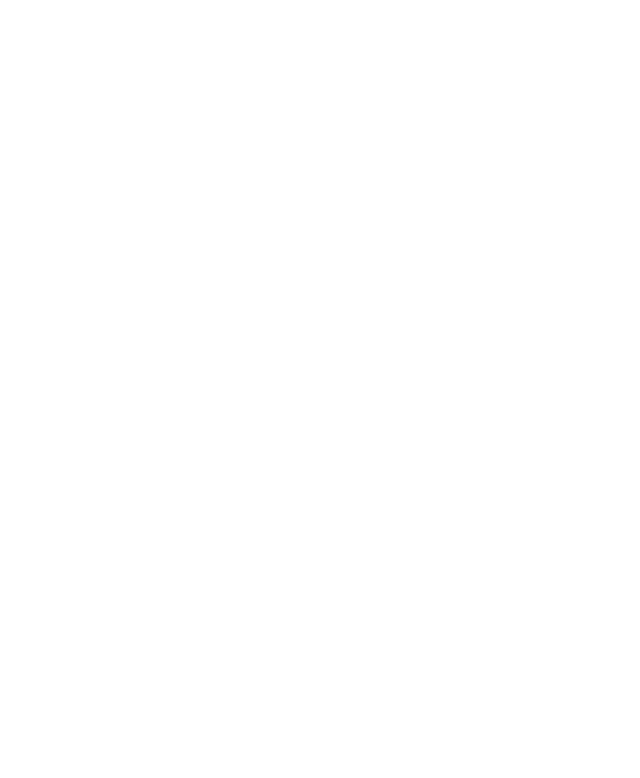
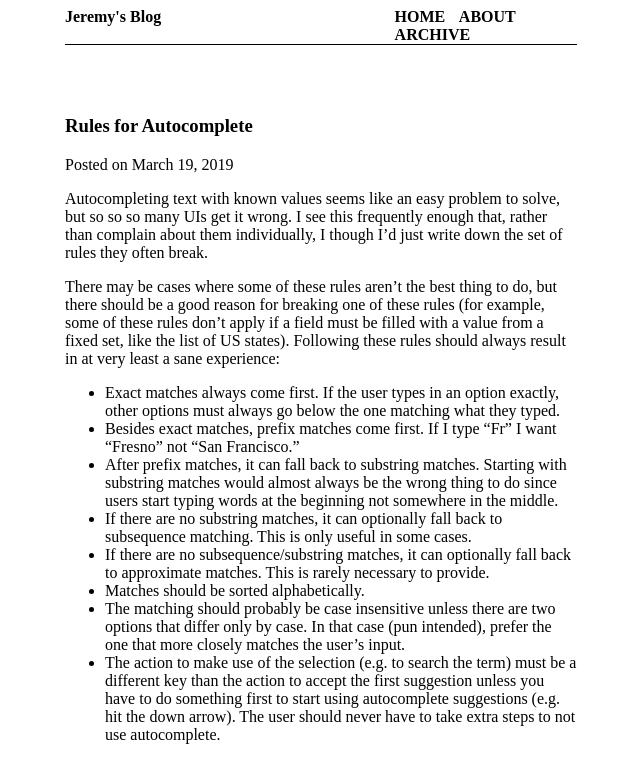
Before and after one commit to lauramunteanu89/SII, a plain HTML site: page index.html in a window 1280 px wide. Shown: the whole page, without its empty margins (319-959 px from the left). Drawn offline with Linux system fonts and the light colour scheme.

Commit message:
completed work

```diff
--- a/index.html
+++ b/index.html
@@ -1,9 +1,35 @@
 <!DOCTYPE html>
-<html>
+<html lang="en">
     <head>
-        <title>#</title>
+        <title>Jeremy's Blog</title>
+        <link rel="stylesheet" href="style.css">
     </head>
     <body>
-
+        <div class="header-top">
+        <div class="logo">
+            <a href="#">Jeremy's Blog</a>
+        </div>
+        <div class="menu">
+            <a href="#">HOME</a>
+            <a href="#">ABOUT</a>
+            <a href="#">ARCHIVE</a>
+        </div>
+        </div>
+        <div class="content">
+            <h3>Rules for Autocomplete</h3>
+            <p>Posted on March 19, 2019</p>
+            <p>Autocompleting text with known values seems like an easy problem to solve, but so so so many UIs get it wrong. I see this frequently enough that, rather than complain about them individually, I though I’d just write down the set of rules they often break.</p>
+            <p>There may be cases where some of these rules aren’t the best thing to do, but there should be a good reason for breaking one of these rules (for example, some of these rules don’t apply if a field must be filled with a value from a fixed set, like the list of US states). Following these rules should always result in at very least a sane experience:</p>
+            <ul>
+                <li>Exact matches always come first. If the user types in an option exactly, other options must always go below the one matching what they typed.</li>
+                <li>Besides exact matches, prefix matches come first. If I type “Fr” I want “Fresno” not “San Francisco.”</li>
+                <li>After prefix matches, it can fall back to substring matches. Starting with substring matches would almost always be the wrong thing to do since users start typing words at the beginning not somewhere in the middle.</li>
+                <li>If there are no substring matches, it can optionally fall back to subsequence matching. This is only useful in some cases.</li>
+                <li>If there are no subsequence/substring matches, it can optionally fall back to approximate matches. This is rarely necessary to provide.</li>
+                <li>Matches should be sorted alphabetically.</li>
+                <li>The matching should probably be case insensitive unless there are two options that differ only by case. In that case (pun intended), prefer the one that more closely matches the user’s input.</li>
+                <li>The action to make use of the selection (e.g. to search the term) must be a different key than the action to accept the first suggestion unless you have to do something first to start using autocomplete suggestions (e.g. hit the down arrow). The user should never have to take extra steps to not use autocomplete.</li>
+            </ul>
+        </div>
     </body>
 </html>
--- a/style.css
+++ b/style.css
@@ -0,0 +1,25 @@
+body{
+    margin-left: 30%;
+    margin-right: 30%;
+    max-width: 100%;
+}
+.header-top {
+    border-bottom: 1px solid black;
+}
+a {
+    text-decoration: none;
+    color: black;
+    font-weight: 700;
+}
+.logo{
+    float: left;
+}
+.menu{
+    padding-left: 62.5%;
+}
+.menu a {
+    padding-left: 5%;
+}
+.content {
+    padding-top: 10%;
+}
```
